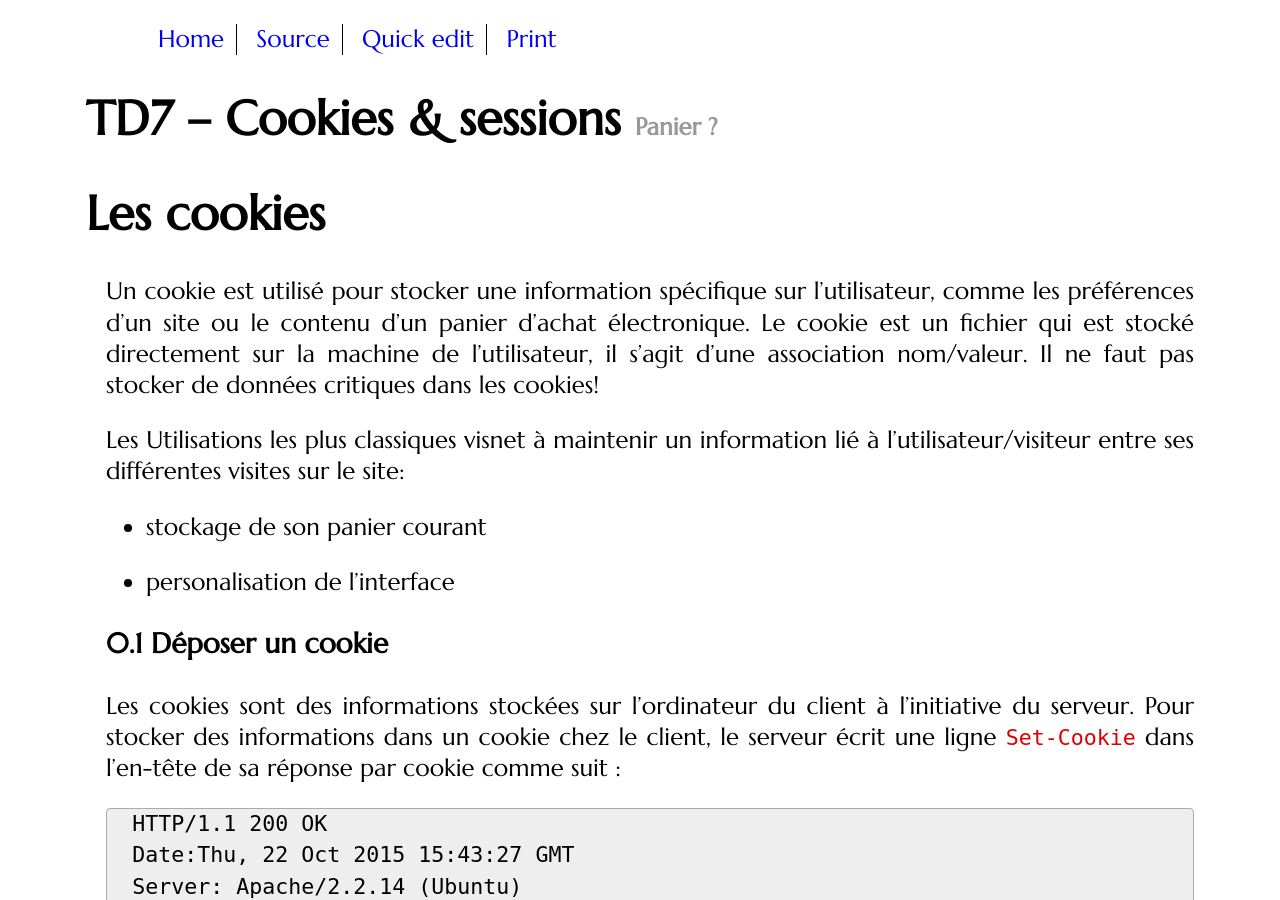
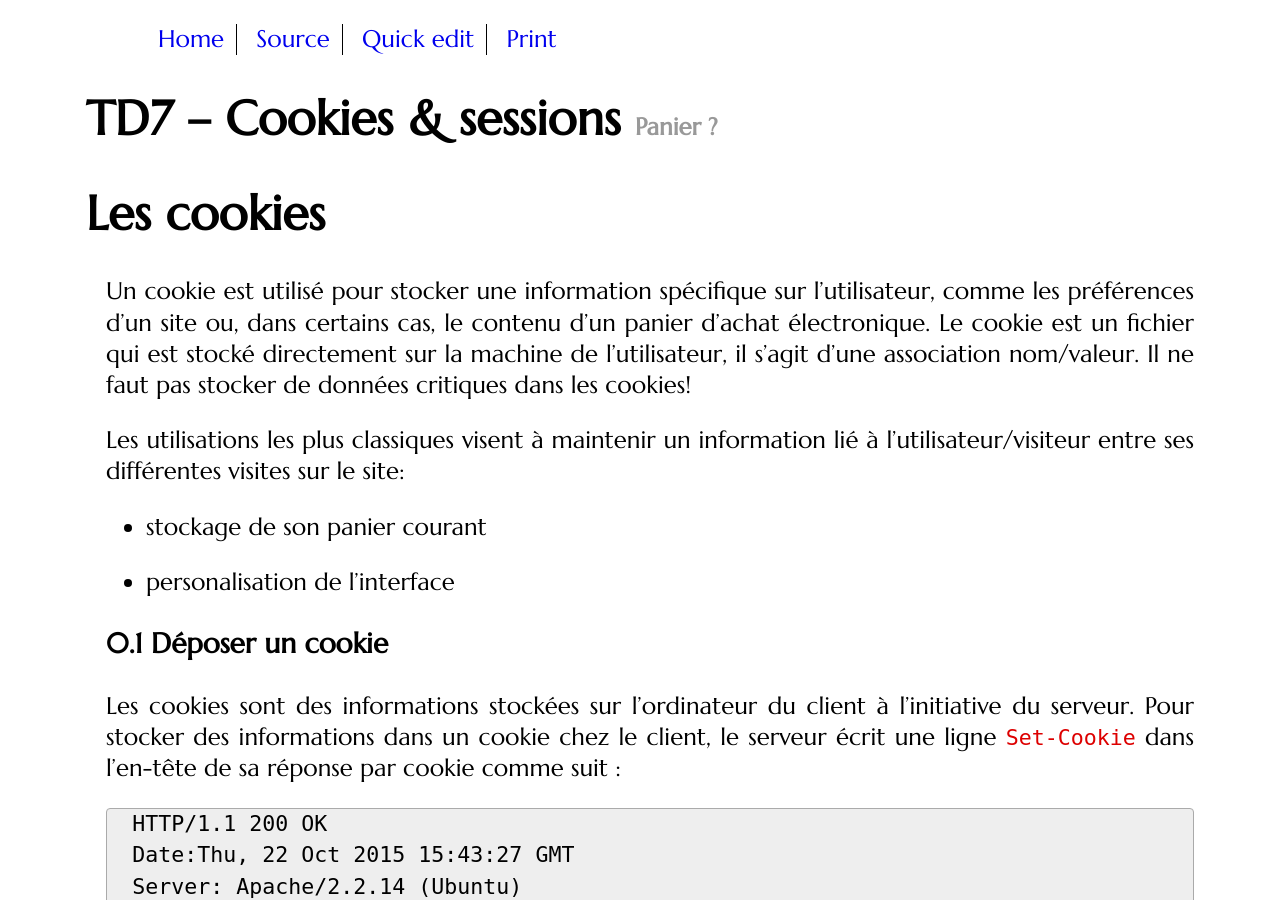
Before and after one commit to romainlebreton/R3.01-DeveloppementWeb, a Jekyll site: the page built from tutorials/tutorial7.md, in a window 1280 px wide and 900 px high. Built offline with Jekyll 4.4.1, drawn with Linux system fonts in a browser that asks for light colours; some web fonts are replaced; some of the changed text lies outside the part shown.

Commit message:
Update tutorial7.md

```diff
--- a/tutorials/tutorial7.md
+++ b/tutorials/tutorial7.md
@@ -33,13 +33,13 @@ Rajouter plus d'explications générales sur les cookies et les sessions :
 # Les cookies
 
 Un cookie est utilisé pour stocker une information spécifique sur l'utilisateur,
-comme les préférences d'un site ou le contenu d'un panier d'achat électronique.
+comme les préférences d'un site ou, dans certains cas, le contenu d'un panier d'achat électronique.
 Le cookie est un fichier qui est stocké directement sur la machine
 de l'utilisateur, il s'agit d'une association nom/valeur. Il ne faut pas stocker
 de données critiques dans les cookies!
 
 
-Les Utilisations les plus classiques visnet à maintenir un information lié à l'utilisateur/visiteur
+Les utilisations les plus classiques visent à maintenir un information lié à l'utilisateur/visiteur
 entre ses différentes visites sur le site:
 
   - stockage de son panier courant
@@ -661,7 +661,7 @@ envoyé.
 
 
 -->
-<!-- Dans le TD 2, vous avez vu comment vérifier qu'un champs texte a le format d'une -->
+<!-- Dans le TD 2, vous avez vu comment vérifier qu'un  texte a le format d'une -->
 <!-- adresse email valide.  Mais vous n'avez pas garanti que cette adresse email -->
 <!-- existe réellement, ni que son propriétaire est bien la personne en train de -->
 <!-- s'enregistrer sur votre site.
```
Also changed, not shown: other parts of tutorials/tutorial7.md (+7 -7 lines).
